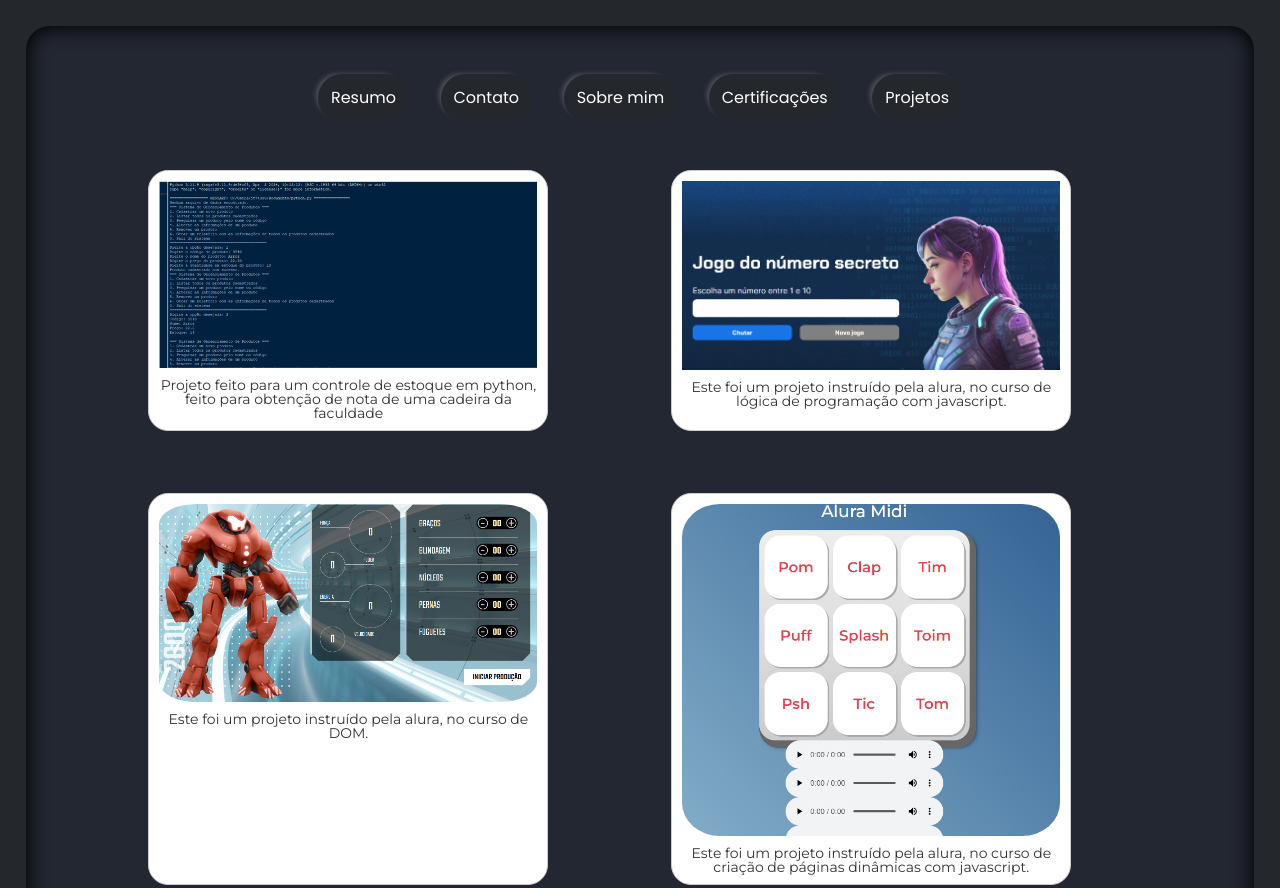
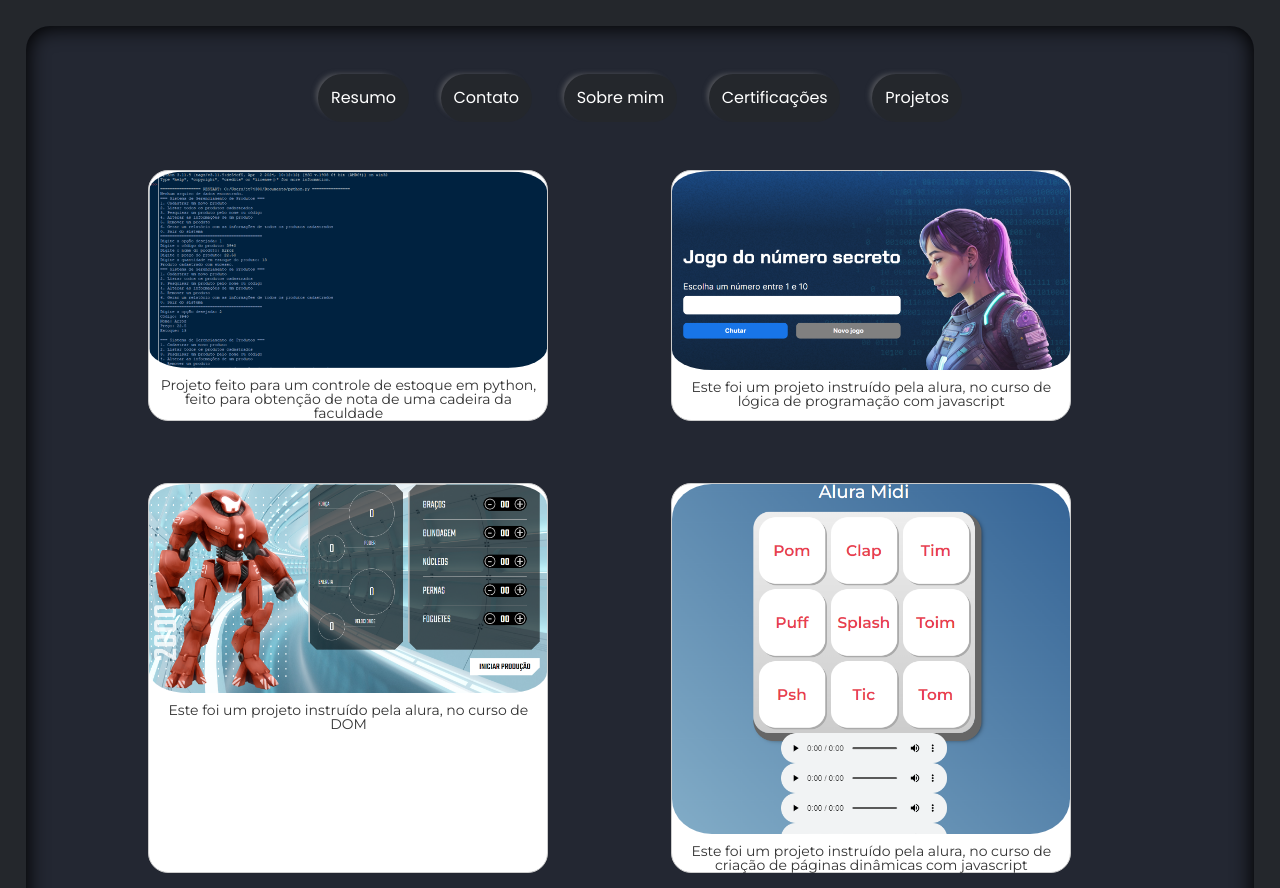
Before and after one commit to jotajot/Portif-lio, a plain HTML site: page projects.html in a window 1280 px wide. Shown: the top 888 px of the page. Drawn offline with Linux system fonts and the light colour scheme.

Commit message:
últimas alterações

```diff
--- a/projects.html
+++ b/projects.html
@@ -22,16 +22,16 @@
         <div class="projeto__img">
         <div class="caixa-branca">
             <img class="meu-robotron" src="/robotron.png">
-            <p>Este foi um projeto instruído pela alura, no curso de DOM.</p></div>
+            <p>Este foi um projeto instruído pela alura, no curso de DOM</p></div>
         <div class="caixa-branca">
             <img class="alura-midi" src="/alura-midi.png">
-            <p>Este foi um projeto instruído pela alura, no curso de criação de páginas dinâmicas com javascript.</p></div>
+            <p>Este foi um projeto instruído pela alura, no curso de criação de páginas dinâmicas com javascript</p></div>
         <div class="caixa-branca">
             <img class="controle-de-estoque" src="/controle de estoque.png">
             <p>Projeto feito para um controle de estoque em python, feito para obtenção de nota de uma cadeira da faculdade</p></div>
         <div class="caixa-branca">
             <img class="jogo-numero-secreto" src="/jogo do número secreto.png">
-            <p>Este foi um projeto instruído pela alura, no curso de lógica de programação com javascript.</p></div>
+            <p>Este foi um projeto instruído pela alura, no curso de lógica de programação com javascript</p></div>
         </div>
     </main>
     </section>
--- a/styles.css
+++ b/styles.css
@@ -227,7 +227,7 @@ h1{
 
   .caixa-branca {
     background-color: #ffffff; /* Cor de fundo branca */
-    padding: 10px; /* Espaçamento interno */
+    padding: 0px; /* Espaçamento interno */
     border: 1px solid #cccccc; /* Borda */
     border-radius: 20px; /* Borda arredondada */
     width: 25rem; /* Largura da caixa */
@@ -277,6 +277,18 @@ h1{
     border-radius: 10%;
 }
 
+.controle-de-estoque{
+    width: 30rem;
+    margin-left: 10%;
+    border-radius: 10%;
+}
+
+.jogo-numero-secreto{
+    width: 30rem;
+    margin-left: 10%;
+    border-radius: 10%;
+}
+
   @media screen and (max-width: 700px){
     .apresentacao{
         flex-direction:row;
@@ -298,6 +310,7 @@ h1{
     }
     .body{
         background-color: #24272C;
-       max-width: 100%;
+        min-width: 100vh;
     }
+
   }
```
Also changed, not shown: certificate.html (+1 -0 lines).
